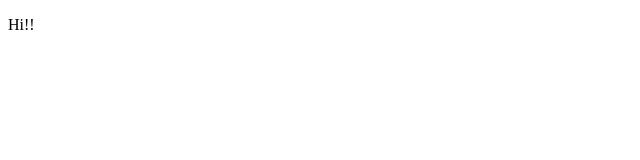
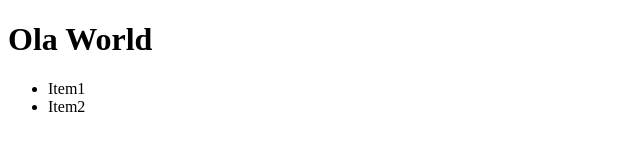
Before and after one commit to mylescharmaignegevero/AdvancedWebComputing, a plain HTML site: page sample.html in a window 1280 px wide. Shown: the whole page, without its empty margins (0-640 px from the left). Drawn offline with Linux system fonts and the light colour scheme.

Commit message:
added list element

```diff
--- a/sample.html
+++ b/sample.html
@@ -4,6 +4,11 @@
 	<title>Advanced Web Computing</title>
 </head>
 <body>
-	<p>Hi!!</p>
+	<h1>Ola World</h1>
+
+	<ul>
+		<li>Item1</li>
+		<li>Item2</li>
+	</ul>
 </body>
 </html>
```
